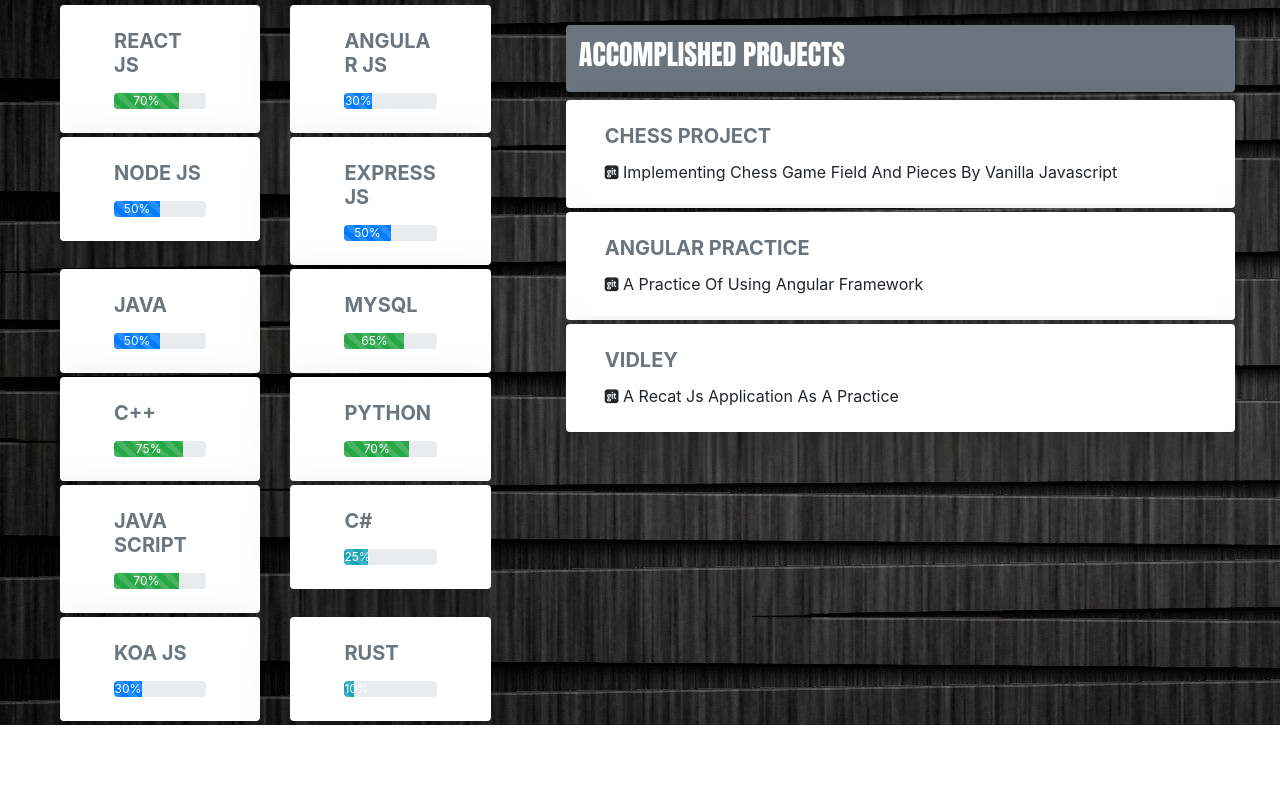
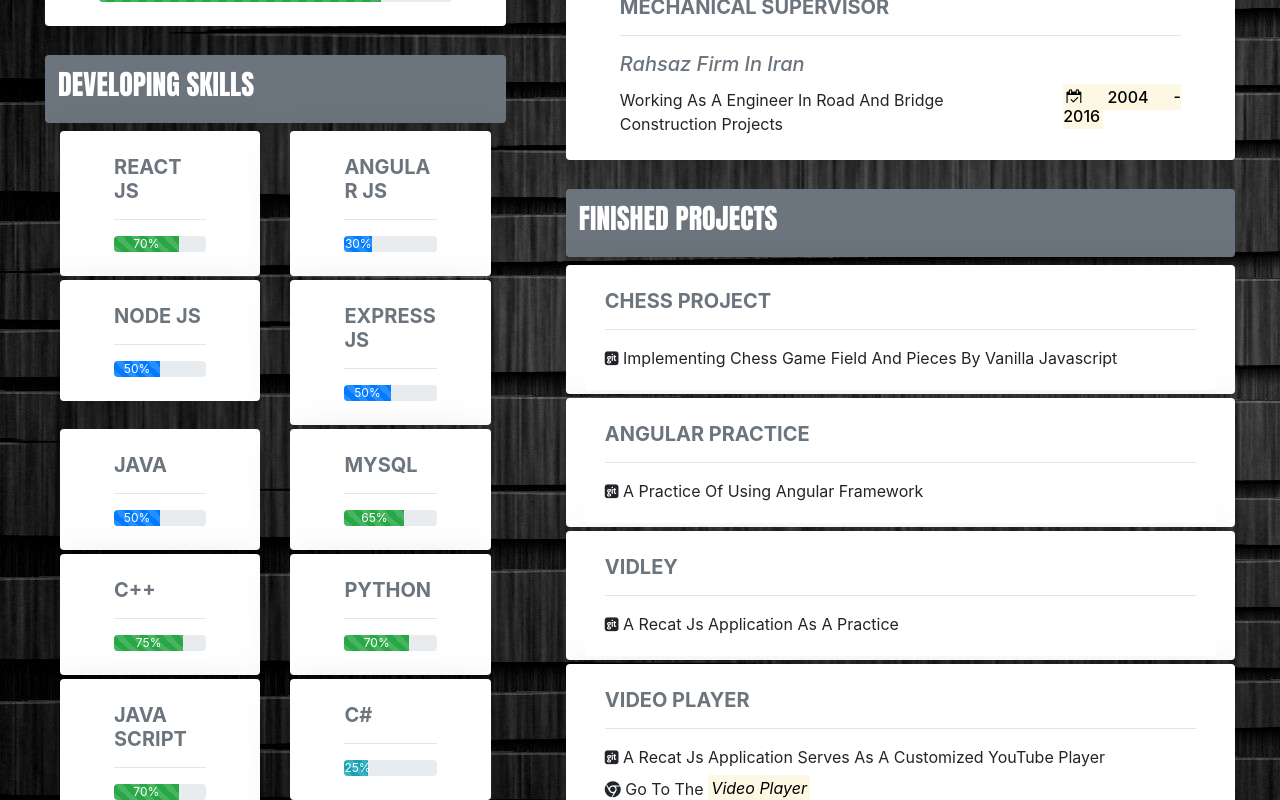
Before and after one commit to hooman734/cv, a React (Create React App) app: page / in a window 1280 px wide. Shown: the part 1200-2000 px from the top of the page. Before the commit the page ends 1925 px from the top, so only its background shows below. Built offline with nearby package versions, Linux system fonts and the light colour scheme.

Commit message:
adding link to finished project

```diff
--- a/src/App.css
+++ b/src/App.css
@@ -16,7 +16,9 @@
 
 .Header :hover > div {
   transition: all 0.5s ease;
-  opacity: 0.9;
+  /* opacity: 0.9; */
+  margin-left: -0.1rem;
+  margin-right: -0.1rem;
 }
 
 .navbar {
--- a/src/Components/AccomplishedProject.jsx
+++ b/src/Components/AccomplishedProject.jsx
@@ -1,5 +1,5 @@
 import React from "react";
-import DetailLink from "./DetailLink";
+import DetailAccomplished from "./DetailAccomplished";
 
 const AccomplishedProject = function() {
   return (
@@ -10,26 +10,29 @@ const AccomplishedProject = function() {
             className="text text-left text-uppercase"
             style={{ padding: "5px" }}
           >
-            Accomplished Projects
+            Finished Projects
           </h3>
         </div>
-        <DetailLink
+        <DetailAccomplished
           title="chess project"
           context=" implementing chess game field and pieces by Vanilla javascript"
-          link="https://github.com/hooman734/ChessProjectFinall"
-          icon="fa fa-git-square"
+          gitLink="https://github.com/hooman734/ChessProjectFinall"
         />
-        <DetailLink
+        <DetailAccomplished
           title="angular practice"
           context=" a practice of using angular framework"
-          link="https://github.com/hooman734/angularPractice1"
-          icon="fa fa-git-square"
+          gitLink="https://github.com/hooman734/angularPractice1"
         />
-        <DetailLink
+        <DetailAccomplished
           title="vidley"
           context="a recat js application as a practice"
-          link="https://github.com/hooman734/vidley"
-          icon="fa fa-git-square"
+          gitLink="https://github.com/hooman734/vidley"
+        />
+        <DetailAccomplished
+          title="Video Player"
+          context="a recat js application serves as a customized YouTube player"
+          gitLink="https://github.com/hooman734/video_player"
+          wwwLink="https://hooman734.github.io/video_player"
         />
       </div>
     </div>
--- a/src/Components/Detail.jsx
+++ b/src/Components/Detail.jsx
@@ -10,6 +10,7 @@ const Detail = function(props) {
             <h5 className="card-title font-weight-bold text-muted text-left text-uppercase text-justify">
               {title}
             </h5>
+            <hr />
             <p className="card-text text-left text-wrap text-capitalize text-justify">
               {context}
             </p>
--- /dev/null
+++ b/src/Components/DetailAccomplished.jsx
@@ -0,0 +1,47 @@
+import React from "react";
+
+const DetailAccompplished = function(props) {
+  const { title, context, gitLink, wwwLink } = props;
+  return (
+    <div className="Header row shadow-lg p-1 mb-1 bg-white rounded">
+      <div className="col-sm">
+        <div className="card">
+          <div className="card-body">
+            <a className="text-decoration-none" href={wwwLink || "#"}>
+              <h5 className="card-title font-weight-bold text-muted text-left text-uppercase text-justify">
+                {title}
+              </h5>
+            </a>
+            <hr />
+            <a
+              className="text-decoration-none text-reset"
+              href={gitLink || "#"}
+            >
+              <p className="card-text text-left text-wrap text-capitalize text-justify">
+                <i className="fa fa-git-square" /> {context}
+              </p>
+            </a>
+
+            <a
+              className="text-decoration-none text-reset"
+              href={wwwLink || "#"}
+              hidden={wwwLink == null ? true : false}
+            >
+              <p
+                className="card-text text-left text-wrap text-capitalize text-justify"
+                style={{ paddingTop: "0.5rem" }}
+              >
+                <i className="fa fa-chrome" /> Go to the{" "}
+                <em>
+                  <mark>{title}</mark>
+                </em>
+              </p>
+            </a>
+          </div>
+        </div>
+      </div>
+    </div>
+  );
+};
+
+export default DetailAccompplished;
--- a/src/Components/DetailAdvancement.jsx
+++ b/src/Components/DetailAdvancement.jsx
@@ -23,6 +23,7 @@ const DetailAdvancement = function(props) {
                   <h5 className="card-title font-weight-bold text-muted text-left text-uppercase text-justify">
                     {title}
                   </h5>
+                  <hr />
                 </a>
                 <p className="card-text text-left text-wrap text-reset text-capitalize text-justify">
                   {context || ""}
--- a/src/Components/DetailEducation.jsx
+++ b/src/Components/DetailEducation.jsx
@@ -12,8 +12,10 @@ const DetailEducation = function(props) {
                 <h5 className="card-title font-weight-bold text-muted text-left text-uppercase text-justify">
                   {title}
                 </h5>
+                <hr />
               </div>
             </div>
+
             <div className="row">
               <div className="col-sm">
                 <div className="row">
@@ -29,7 +31,9 @@ const DetailEducation = function(props) {
                   </div>
                   <div className="col-sm-3 text-capitalize">
                     <h6>
-                      <i className="fa fa-calendar-check" /> {start} - {end}
+                      <mark>
+                        <i className="fa fa-calendar-check" /> {start} - {end}
+                      </mark>
                     </h6>
                   </div>
                 </div>
--- a/src/Components/DetailLink.jsx
+++ b/src/Components/DetailLink.jsx
@@ -11,6 +11,7 @@ const DetailLink = function(props) {
               <h5 className="card-title font-weight-bold text-muted text-left text-uppercase text-justify">
                 {title}
               </h5>
+              <hr />
             </a>
             <a className="text-decoration-none text-reset" href={link || "#"}>
               <p className="card-text text-left text-wrap text-capitalize text-justify">
--- a/src/Components/DetailProgress.jsx
+++ b/src/Components/DetailProgress.jsx
@@ -12,13 +12,16 @@ const DetailProgress = function(props) {
                 <h5 className="card-title font-weight-bold text-muted text-left text-uppercase text-justify">
                   {title}
                 </h5>
+                <hr />
                 <a
                   className="text-decoration-none text-reset text-capitalize text-justify"
                   href={link || "#"}
                 >
-                  <h5 className="card-title text-muted text-left text-capitalize text-justify">
-                    {subTitle}
-                  </h5>
+                  <em>
+                    <h5 className="card-title text-muted text-left text-capitalize text-justify">
+                      {subTitle}
+                    </h5>
+                  </em>
                 </a>
               </div>
             </div>
@@ -30,7 +33,9 @@ const DetailProgress = function(props) {
               </div>
               <div className="col-sm-3 text-capitalize text-justify">
                 <h6>
-                  <i className="fa fa-calendar-check" /> {start} - {end}
+                  <mark>
+                    <i className="fa fa-calendar-check" /> {start} - {end}
+                  </mark>
                 </h6>
               </div>
             </div>
```
Also changed, not shown: 12 other files (tests, documents, lock files or other folders).
